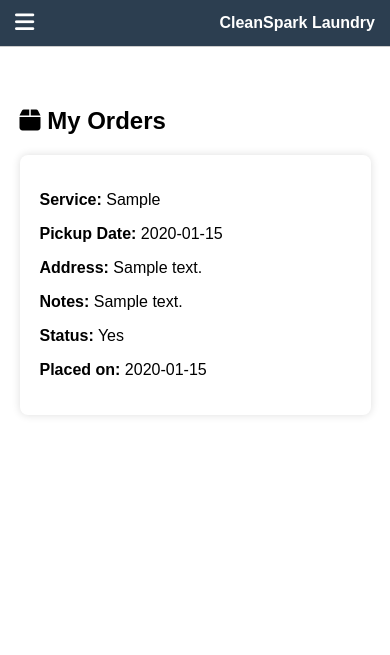
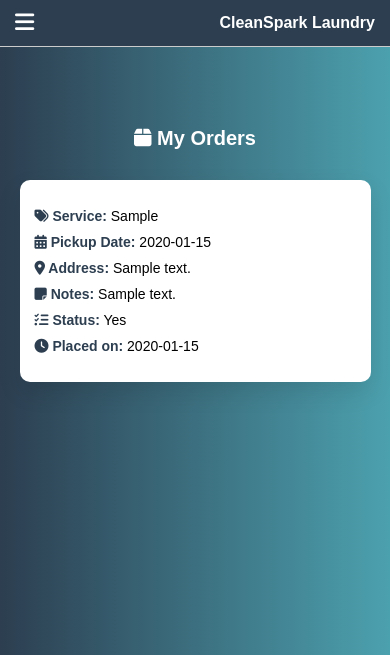
Before and after one commit to munir-moh/laundry-service, a Flask app: page /my-orders in a window 390 px wide. Shown: the top 655 px of the page. Run offline with Flask 3, Linux system fonts and the light colour scheme; the visitor is signed in with stand-in values (Sample User, id 1); tables that the repository leaves empty hold one stand-in row (values such as "Sample post"); some libraries are stand-ins or nearby versions.

Commit message:
Enhance My Orders page: update styles for better layout, add Font Awesome icons for order details, and improve responsiveness.

```diff
--- a/templates/my_orders.html
+++ b/templates/my_orders.html
@@ -4,42 +4,92 @@
     <meta charset="UTF-8">
     <title>My Orders</title>
     <link rel="stylesheet" href="{{ url_for('static', filename='styles.css') }}">
-    <script src="https://kit.fontawesome.com/a076d05399.js" crossorigin="anonymous"></script>
+    <link rel="stylesheet" href="https://cdnjs.cloudflare.com/ajax/libs/font-awesome/6.5.0/css/all.min.css">
     <style>
+        body {
+            margin: 0;
+            padding: 0;
+            background: linear-gradient(to right, #2c3e50, #4ca1af);
+            font-family: 'Arial', sans-serif;
+            color: #333;
+        }
+
         .orders-container {
-            margin: 60px auto;
+            margin: 80px auto;
             width: 90%;
             max-width: 1000px;
             animation: fadeUp 1s ease;
         }
+
+        h2 {
+            text-align: center;
+            color: white;
+            margin-bottom: 30px;
+        }
+
         .order-card {
-            background: white;
+            background: #ffffff;
+            padding: 20px 25px;
+            border-radius: 10px;
             margin-bottom: 20px;
-            padding: 20px;
-            border-radius: 8px;
-            box-shadow: 0 0 8px #ddd;
+            box-shadow: 0 10px 25px rgba(0, 0, 0, 0.1);
+            transition: transform 0.2s;
+            animation: cardZoomIn 0.6s ease;
         }
+
+        .order-card:hover {
+            transform: scale(1.02);
+        }
+
+        .order-card p {
+            margin: 10px 0;
+            font-size: 15px;
+        }
+
+        .order-card p strong {
+            color: #2c3e50;
+        }
+
         @keyframes fadeUp {
             from { opacity: 0; transform: translateY(40px); }
             to { opacity: 1; transform: translateY(0); }
         }
+
+        @keyframes cardZoomIn {
+            from { opacity: 0; transform: scale(0.95); }
+            to { opacity: 1; transform: scale(1); }
+        }
+
+        @media (max-width: 600px) {
+            .order-card {
+                padding: 18px 15px;
+            }
+
+            .order-card p {
+                font-size: 14px;
+            }
+
+            h2 {
+                font-size: 20px;
+            }
+        }
     </style>
 </head>
-<body class="page-bg">
+<body>
     {% include 'navbar.html' %}
     <div class="orders-container">
         <h2><i class="fas fa-box"></i> My Orders</h2>
         {% for order in orders %}
             <div class="order-card">
-                <p><strong>Service:</strong> {{ order.service }}</p>
-                <p><strong>Pickup Date:</strong> {{ order.pickup_date }}</p>
-                <p><strong>Address:</strong> {{ order.address }}</p>
-                <p><strong>Notes:</strong> {{ order.notes }}</p>
-                <p><strong>Status:</strong> {{ order.sorted_status }}</p>
-                <p><strong>Placed on:</strong> {{ order.order_date }}</p>
+                <p><strong><i class="fas fa-tags"></i> Service:</strong> {{ order.service }}</p>
+                <p><strong><i class="fas fa-calendar-alt"></i> Pickup Date:</strong> {{ order.pickup_date }}</p>
+                <p><strong><i class="fas fa-map-marker-alt"></i> Address:</strong> {{ order.address }}</p>
+                <p><strong><i class="fas fa-sticky-note"></i> Notes:</strong> {{ order.notes }}</p>
+                <p><strong><i class="fas fa-tasks"></i> Status:</strong> {{ order.sorted_status }}</p>
+                <p><strong><i class="fas fa-clock"></i> Placed on:</strong> {{ order.order_date }}</p>
             </div>
         {% else %}
-            <p>You haven't placed any orders yet.</p>
+            <p style="text-align:center; color:white;">You haven't placed any orders yet.</p>
         {% endfor %}
     </div>
 </body>
```
